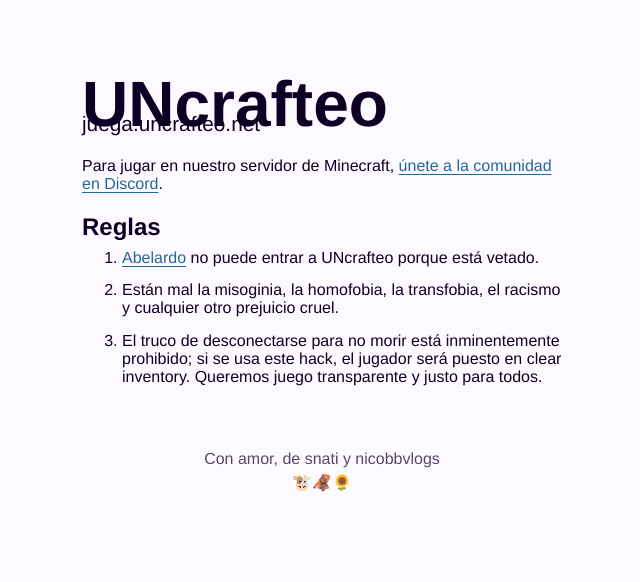
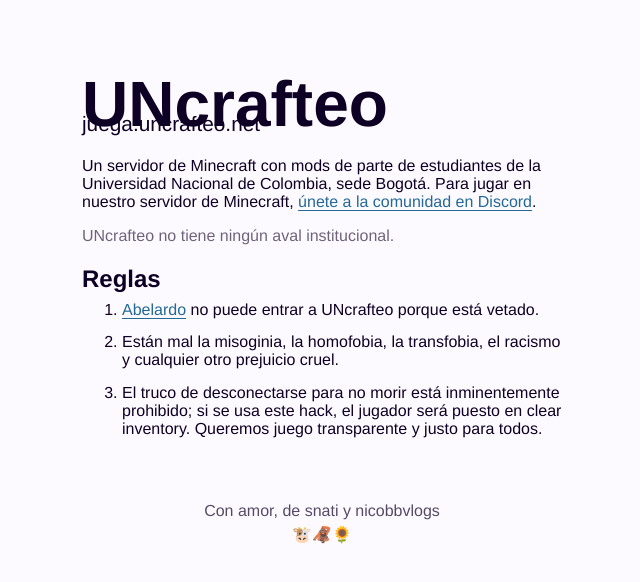
Before and after one commit to dontwanttothink/uncrafteo-site, a SvelteKit app: page / in a window 1280 px wide. Shown: the top 582 px of the page, without its empty margins (318-958 px from the left). Built offline with nearby package versions, Linux system fonts and the light colour scheme; a web font is replaced by a local one.

Commit message:
Clarificar

```diff
--- a/src/routes/+layout.svelte
+++ b/src/routes/+layout.svelte
@@ -1,5 +1,5 @@
 <script lang="ts">
-	import favicon from '$lib/assets/favicon.jpeg';
+	import favicon from "$lib/assets/favicon.jpeg";
 	import "../app.css";
 
 	let { children } = $props();
@@ -8,6 +8,10 @@
 <svelte:head>
 	<link rel="icon" href={favicon} />
 	<title>UNcrafteo</title>
+	<meta
+		name="description"
+		content="De estudiantes de la UNAL, un servidor de Minecraft con mods."
+	/>
 </svelte:head>
 
 {@render children()}
--- a/src/routes/+page.svelte
+++ b/src/routes/+page.svelte
@@ -2,17 +2,39 @@
 	<h1>UNcrafteo</h1>
 	<p class="subtitle">juega.uncrafteo.net</p>
 
-	<p>Para jugar en nuestro servidor de Minecraft, <a href="https://discord.gg/kCMbz7zhuG">únete a la comunidad en Discord</a>.</p>
+	<p>
+		Un servidor de Minecraft con mods de parte de estudiantes de la
+		Universidad Nacional de Colombia, sede Bogotá. Para jugar en nuestro
+		servidor de Minecraft, <a href="https://discord.gg/kCMbz7zhuG"
+			>únete a la comunidad en Discord</a
+		>.
+	</p>
+
+	<p style:opacity="0.6" style:margin-bottom="1rem">
+		UNcrafteo no tiene ningún aval institucional.
+	</p>
 
 	<h2>Reglas</h2>
 	<ol>
-		<li><a href="https://www.lasillavacia.com/red-de-expertos/red-de-derecho-constitucional/de-la-espriella-sin-etica-sin-derecho-y-sin-sentido-de-civilidad/">Abelardo</a> no puede entrar a UNcrafteo porque está vetado.</li>
-		<li>Están mal la misoginia, la homofobia, la transfobia, el racismo y cualquier otro prejuicio cruel.</li>
-		<li>El truco de desconectarse para no morir está inminentemente prohibido; si se usa este hack, el jugador será puesto en clear inventory. Queremos juego transparente y justo para todos.</li>
+		<li>
+			<a
+				href="https://www.lasillavacia.com/red-de-expertos/red-de-derecho-constitucional/de-la-espriella-sin-etica-sin-derecho-y-sin-sentido-de-civilidad/"
+				>Abelardo</a
+			> no puede entrar a UNcrafteo porque está vetado.
+		</li>
+		<li>
+			Están mal la misoginia, la homofobia, la transfobia, el racismo y
+			cualquier otro prejuicio cruel.
+		</li>
+		<li>
+			El truco de desconectarse para no morir está inminentemente
+			prohibido; si se usa este hack, el jugador será puesto en clear
+			inventory. Queremos juego transparente y justo para todos.
+		</li>
 	</ol>
 </main>
 
 <footer>
-	<p style:opacity=0.7>Con amor, de snati y nicobbvlogs</p>
-	<p style:opacity=0.9>🐮🦧🌻</p>
+	<p style:opacity="0.7">Con amor, de snati y nicobbvlogs</p>
+	<p style:opacity="0.9">🐮🦧🌻</p>
 </footer>
```
